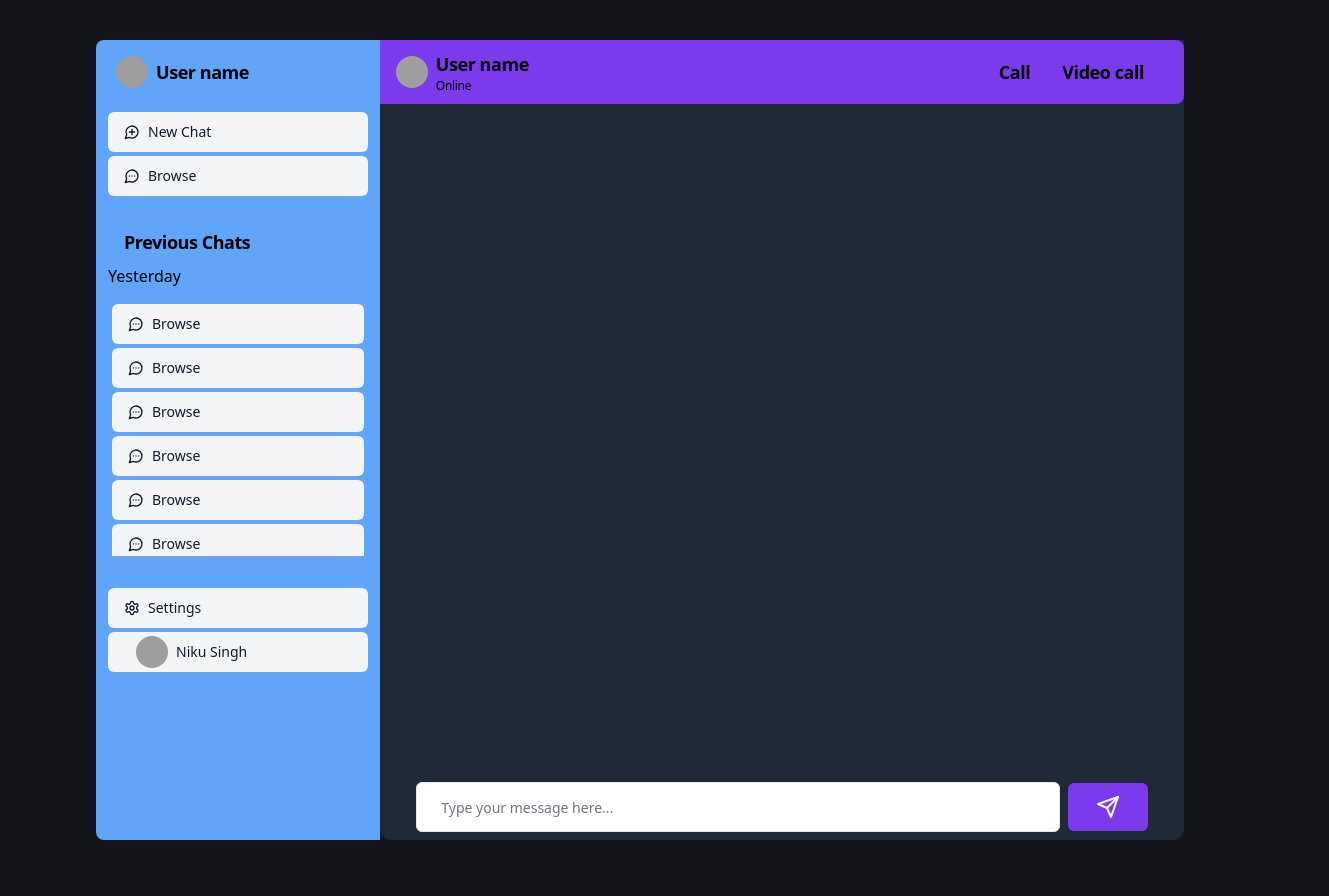
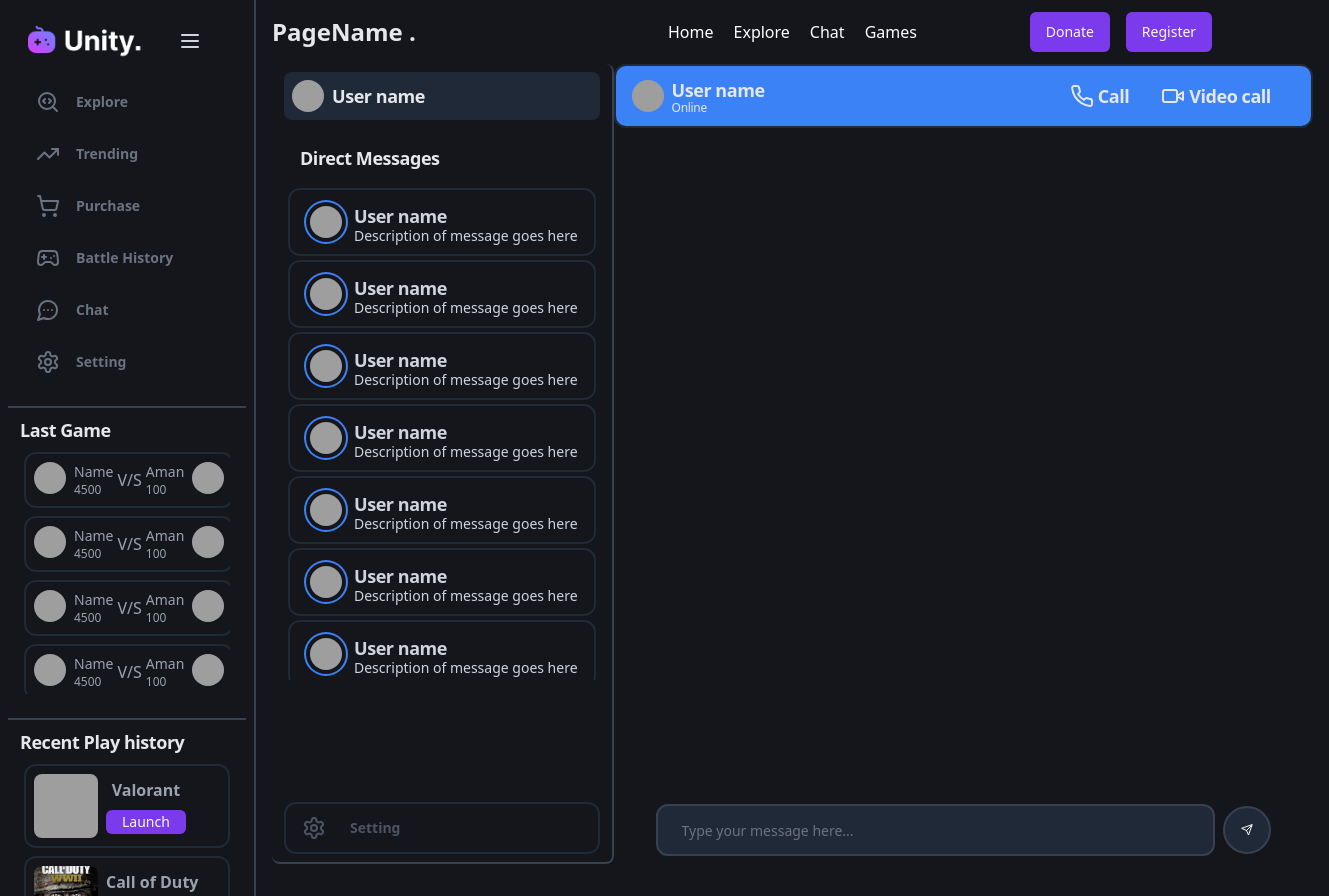
Before and after one commit to NIKU-SINGH/RIGVerse, a Next.js app: page /chat in a window 1280 px wide. Shown: the top 896 px of the page, 1329 px wide, since content can reach past the window. Built offline with nearby package versions, Linux system fonts and the light colour scheme; grey boxes are pictures that could not be loaded.

Commit message:
feat(ui): Improved chat component

```diff
--- a/src/components/Cards/MatchCard/index.tsx
+++ b/src/components/Cards/MatchCard/index.tsx
@@ -8,7 +8,7 @@ interface MatchCardProps {
 const Index: React.FC<MatchCardProps> = ({ name, points, imageUrl }) => {
     return (
         <div>
-            <div className="my-2 w-full flex items-center justify-center p-2 px-2 rounded-lg bg-gray-800 hover:bg-primary text-gray-300 ">
+            <div className="my-2 w-full text-gray-400 flex items-center justify-center p-2 px-2 border-2 border-gray-800 hover:bg-blue-500 hover:text-gray-200 rounded-xl">
                 <div className='flex gap-2'>
                     <Avatar className='w-8 h-8'>
                         <AvatarImage src="https://github.com/shadcn.png" className='w-10' />
--- a/src/components/Cards/PlayCard/index.tsx
+++ b/src/components/Cards/PlayCard/index.tsx
@@ -7,7 +7,7 @@ interface SmallCardProps {
 }
 const Index: React.FC<SmallCardProps> = ({ name, imageUrl }) => {
     return (
-        <div className='my-2 rounded-lg p-2 bg-gray-800 flex justify-start items-center gap-2'>
+        <div className='my-2 rounded-xl p-2 flex justify-start items-center gap-2 border-2 border-gray-800 hover:bg-blue-500 hover:text-gray-200'>
             {/* Recent purchases */}
             <div className='h-16 w-16 relative'>
                 <Image
--- a/src/components/ChatBox/index.tsx
+++ b/src/components/ChatBox/index.tsx
@@ -1,7 +1,7 @@
 import { useState, ChangeEvent, MouseEvent } from "react";
 import { Button } from "@/components/ui/button";
 import { Input } from "@/components/ui/input";
-import { Send } from "lucide-react";
+import { Phone, Send, Video } from "lucide-react";
 import axios from "axios";
 import { Avatar, AvatarFallback, AvatarImage } from "@/components/ui/avatar";
 import { ScrollArea } from "@/components/ui/scroll-area";
@@ -58,18 +58,18 @@ function ChatBox() {
     // useEffect(() => {
     // },[currentResponse])
     return (
-        <div className="w-full flex flex-col">
+        <div className="w-full">
             {/* Chat */}
             <div className="w-full">
-                <div className="bg-gray-800 rounded-b-xl h-screen flex flex-col">
-                    <div className="w-full bg-primary rounded-r-lg h-10 md:h-16 p-4 flex items-center mb-4 justify-between">
+                <div className="rounded-b-xl h-screen flex flex-col">
+                    <div className="w-full border-2 border-gray-800 bg-blue-500 text-gray-200 rounded-xl h-10 md:h-16 p-4 flex items-center mb-4 justify-between">
                         {/* Profile photo and status */}
                         <div className="flex items-center gap-x-2">
                             <Avatar className="h-8 w-8" >
                                 <AvatarImage src="https://github.com/shadcn.png" />
                                 <AvatarFallback>CN</AvatarFallback>
                             </Avatar>
-                            <div>
+                            <div className="-space-y-1">
                                 <div className="text-lg font-semibold tracking-tight">User name</div>
                                 <div className="text-xs font-light tracking-tight">Online</div>
                             </div>
@@ -77,57 +77,49 @@ function ChatBox() {
 
                         {/* Call and viceo caht */}
                         <div className="px-2 text-lg font-semibold tracking-tight flex items-center">
-                            <div className="mx-4">Call</div>
-                            <div className="m-4">Video call</div>
+                            <div className="mx-4 flex items-center gap-1"><Phone /> Call</div>
+                            <div className="m-4 flex items-center gap-1"><Video /> Video call</div>
                         </div>
 
                     </div>
                     <ScrollArea className="h-[83vh] px-8">
                         {responses?.map((data, id) => (
                             <div key={id} className="mt-4">
-                                {/* Question Box */}
-                                <div className="mt-2 flex space-x-2">
+                                {/* Original users message */}
+                                <div className="mt-2 flex space-x-2 flex-row-reverse">
                                     {/* User Avatar */}
-                                    <Avatar>
+                                    <Avatar className="ml-4">
                                         <AvatarImage src="https://github.com/shadcn.png" />
                                         <AvatarFallback>CN</AvatarFallback>
                                     </Avatar>
-                                    {/* Question Box */}
-                                    <div className="  bg-gray-700 rounded-md p-4 w-full text-left">
+                                    <div className="flex items-center bg-blue-500 rounded-lg p-2 px-4 max-w-md mx-auto text-white whitespace-normal break-words">
                                         {data.question}
                                     </div>
                                 </div>
-                                {/* //Answer Box */}
-                                <div className="mt-4 flex space-x-2  flex-row-reverse">
-                                    {/* Avatar */}
-                                    <Avatar>
+
+                                {/* Reply from the friend */}
+                                <div className="mt-2 flex space-x-2 ">
+                                    {/* User Avatar */}
+                                    <Avatar className="mx-2">
                                         <AvatarImage src="https://github.com/shadcn.png" />
                                         <AvatarFallback>CN</AvatarFallback>
                                     </Avatar>
-                                    {/* Messages */}
-                                    <div className="rounded-md p-4 w-full text-left">
-                                        {!data.answer ? (
-                                            <div>
-                                                <Skeleton className=" h-[20px] rounded-full m-1" />
-                                                <Skeleton className=" h-[20px] rounded-full m-1" />
-                                                <Skeleton className=" h-[20px] rounded-full m-1" />
-                                            </div>
-                                        ) : (
-                                            data.answer
-                                        )}
+                                    {/* Replied meessage */}
+                                    <div className="flex items-center rounded-lg p-2 px-4 bg-gray-800 border-2 border-gray-700  max-w-md mx-auto text-white">
+                                        {data.question}
                                     </div>
                                 </div>
+
                             </div>
                         ))}
                     </ScrollArea>
                     {/* Input */}
-                    <div className=" flex items-center justify-center py-2">
+                    <div className=" flex items-center justify-center py-2 ">
                         <div className="w-full">
                             {/* <Input /> */}
-
-                            <div className="flex justify-center items-center space-x-2">
+                            <div className="flex justify-center items-center space-x-2 ">
                                 <Input
-                                    className="w-4/5 p-6"
+                                    className="w-4/5 p-6 border-2 border-gray-700 bg-gray-800 rounded-xl"
                                     type="text"
                                     value={question}
                                     onChange={(e: ChangeEvent<HTMLInputElement>) =>
@@ -136,12 +128,9 @@ function ChatBox() {
                                     placeholder="Type your message here..."
                                 />
                                 <Button
-                                    className="w-20 p-6 bg-primary"
+                                    className="w-12 h-12 hover:bg-blue-500 rounded-full bg-gray-800 border-2 border-gray-700"
                                     type="submit"
                                     onClick={handleSubmit}
-                                    onKeyPress={(e) => {
-                                        if (e.key === "Enter") console.log("Bhaina enter");
-                                    }}
                                 >
                                     <Send />
                                 </Button>
--- a/src/components/SideNavbar/index.tsx
+++ b/src/components/SideNavbar/index.tsx
@@ -15,7 +15,7 @@ import Link from 'next/link';
 import Image from 'next/image';
 import { useState } from "react";
 import MatchCard from "../Cards/MatchCard";
-import SmallCard from "../Cards/PlayCard";
+import PlayCard from "../Cards/PlayCard";
 export function SideNavbar() {
     const [toggle, setToggle] = useState(true)
     // THis is is a coomment
@@ -95,14 +95,14 @@ export function SideNavbar() {
                                         Recent Play history
                                     </h2>
                                     <ScrollArea className="h-[250px] px-1">
-                                        <SmallCard name="Valorant" imageUrl="/games/valorant1.jpg" />
-                                        <SmallCard name="Call of Duty" imageUrl="/games/codPoster.jpg" />
-                                        <SmallCard name="Call of Duty" imageUrl="/games/codmw.jpg" />
-                                        <SmallCard name="FIFA 19" imageUrl="/games/fifa19.jpg" />
-                                        <SmallCard name="Assasins Creed" imageUrl="/games/creed4.jpg" />
-                                        <SmallCard name="FIFA 23" imageUrl="/games/fifa23.jpeg" />
-                                        <SmallCard name="FIFA 19" imageUrl="/games/fifa19.jpg" />
-                                        <SmallCard name="FIFA 19" imageUrl="/games/fifa19.jpg" />
+                                        <PlayCard name="Valorant" imageUrl="/games/valorant1.jpg" />
+                                        <PlayCard name="Call of Duty" imageUrl="/games/codPoster.jpg" />
+                                        <PlayCard name="Call of Duty" imageUrl="/games/codmw.jpg" />
+                                        <PlayCard name="FIFA 19" imageUrl="/games/fifa19.jpg" />
+                                        <PlayCard name="Assasins Creed" imageUrl="/games/creed4.jpg" />
+                                        <PlayCard name="FIFA 23" imageUrl="/games/fifa23.jpeg" />
+                                        <PlayCard name="FIFA 19" imageUrl="/games/fifa19.jpg" />
+                                        <PlayCard name="FIFA 19" imageUrl="/games/fifa19.jpg" />
                                     </ScrollArea>
                                 </div>
                                 <div className="py-2 px-3">
--- a/src/components/Sidebar/index.tsx
+++ b/src/components/Sidebar/index.tsx
@@ -10,19 +10,14 @@ import {
 } from "@/components/ui/card";
 import { Settings, FileUp, MessageCircleMore, MessageCirclePlus } from "lucide-react";
 import { Avatar, AvatarFallback, AvatarImage } from "@/components/ui/avatar";
-// import llmLogo from "/llmLogo.png";
-// import { Playlist } from "../data/playlists"
 
-// interface SidebarProps extends React.HTMLAttributes<HTMLDivElement> {
-//   playlists: Playlist[]
-// }
 
 export function Sidebar() {
     return (
-        <div className="bg-blue-400 w-96 rounded-l-lg h-screen">
+        <div className="relative border-r-2 border-b-2  border-gray-700 w-96 rounded-lg h-screen ">
             <div className="space-y-4">
                 <div className="px-3 py-2">
-                    <div className="flex items-center mb-4 p-2 ">
+                    <div className="flex items-center p-2 bg-gray-800 rounded-lg text-gray-200">
                         <Avatar className="h-8 w-8" >
                             <AvatarImage src="https://github.com/shadcn.png" />
                             <AvatarFallback>CN</AvatarFallback>
@@ -31,84 +26,40 @@ export function Sidebar() {
                             User name
                         </div>
                     </div>
-
-                    <div className="space-y-1">
-                        <Button variant="secondary" className="w-full justify-start">
-                            <MessageCirclePlus className="mr-2 h-4 w-4" />
-                            New Chat
-                        </Button>
-                        <Button variant="secondary" className="w-full justify-start">
-                            <MessageCircleMore className="mr-2 h-4 w-4" />
-                            Browse
-                        </Button>
-                    </div>
                 </div>
 
-                <div className="py-2">
-                    <h2 className="relative px-7 text-lg font-semibold tracking-tight">
-                        Previous Chats
+                <div className=" text-gray-200 ">
+                    <h2 className=" px-7 text-lg font-semibold tracking-tight divide-y mb-2">
+                        Direct Messages
                     </h2>
-                    <ScrollArea className="h-[300px] px-1">
-                        <div className="space-y-1 p-2">
-                            Yesterday
-                        </div>
+                    <ScrollArea className="h-[500px] px-1 scrollbar-hide">
                         <div className="space-y-1 py-2 px-3">
-                            <Button variant="secondary" className="w-full justify-start">
-                                <MessageCircleMore className="mr-2 h-4 w-4" />
-                                Browse
-                            </Button>
-                            <Button variant="secondary" className="w-full justify-start">
-                                <MessageCircleMore className="mr-2 h-4 w-4" />
-                                Browse
-                            </Button>
-                            <Button variant="secondary" className="w-full justify-start">
-                                <MessageCircleMore className="mr-2 h-4 w-4" />
-                                Browse
-                            </Button>
-                            <Button variant="secondary" className="w-full justify-start">
-                                <MessageCircleMore className="mr-2 h-4 w-4" />
-                                Browse
-                            </Button>
-                            <Button variant="secondary" className="w-full justify-start">
-                                <MessageCircleMore className="mr-2 h-4 w-4" />
-                                Browse
-                            </Button>
-                            <Button variant="secondary" className="w-full justify-start">
-                                <MessageCircleMore className="mr-2 h-4 w-4" />
-                                Browse
-                            </Button>
-                            <Button variant="secondary" className="w-full justify-start">
-                                <MessageCircleMore className="mr-2 h-4 w-4" />
-                                Browse
-                            </Button>
-                            <Button variant="secondary" className="w-full justify-start">
-                                <MessageCircleMore className="mr-2 h-4 w-4" />
-                                Browse
-                            </Button>
+                            {Array.from({ length: 10 }, (_, index) => (
+                                <Button key={index} variant="ghost" className="border-2 border-gray-800 hover:bg-blue-500 rounded-xl py-8 w-full justify-start flex items-center gap-2">
+                                    <Avatar className="h-10 w-10 relative ring-2 ring-blue-500 rounded-full">
+                                        <AvatarImage src="https://github.com/shadcn.png" className="rounded-full p-1" />
+                                        <AvatarFallback>CN</AvatarFallback>
+                                        <span className="absolute top-0 right-0 block h-3 w-3 transform translate-x-1/2 -translate-y-1/2 bg-green-500 rounded-full ring-2 ring-white"></span>
+                                    </Avatar>
+
+                                    <div className="flex flex-col text-gray-300 leading-3">
+                                        <div className="text-lg font-semibold tracking-tight flex items-center">
+                                            User name
+                                        </div>
+                                        <p>Description of message goes here</p>
+                                    </div>
+                                </Button>
+                            ))}
                         </div>
                     </ScrollArea>
                 </div>
 
-                <div className="relative bottom-0 flex gap-1 flex-col py-2 px-3">
-
-                    <Button variant="secondary" className="w-full justify-start">
-                        <Settings className="mr-2 h-4 w-4" />
-                        Settings
-                    </Button>
-
-
-                    <Button variant="secondary" className="w-full justify-start">
-                        <div className="py-1 px-3 flex gap-2">
-                            {/* Profile Section */}
-                            {/* User Avatar */}
-                            <Avatar className="w-8 h-8">
-                                <AvatarImage src="https://github.com/shadcn.png" />
-                                <AvatarFallback>CN</AvatarFallback>
-                            </Avatar>
-                            <div className="flex items-center">
-                                Niku Singh
-                            </div>
-                        </div>
+                <div className="absolute bottom-0 flex gap-1 flex-col py-2 px-3 w-full mt-2">
+                    <Button variant="ghost" className="border-2 hover:text-white text-gray-600 border-gray-800 hover:bg-blue-500 rounded-xl py-6 w-full justify-start flex items-center gap-2">
+                        <Settings className="mr-4 h-6 w-6" />
+                        <p className="font-bold">
+                            Setting
+                        </p>
                     </Button>
                 </div>
             </div>
--- a/src/pages/chat.tsx
+++ b/src/pages/chat.tsx
@@ -1,16 +1,28 @@
 import React from 'react';
 import { Sidebar } from '@/components/Sidebar';
 import ChatBox from '@/components/ChatBox';
-
+import { SideNavbar } from '@/components/SideNavbar'
+import NavbarDemo from "@/components/Navbar/globalNavbar";
 function Chat() {
     return (
-        <div
-            className={`flex   md:px-24 py-10  `}
-        >
-            <Sidebar />
-            <ChatBox />
+        <div className='flex'>
+            <SideNavbar />
+            <div className='flex flex-col w-full'>
+                <NavbarDemo />
+                <div className={`flex px-4 w-full`}>
+                    <Sidebar />
+                    <div className='hidden md:inline-block w-full'>
+
+                        <ChatBox />
+                    </div>
+
+                </div>
+            </div>
 
         </div>
+
+
+
     );
 }
 
--- a/src/styles/globals.css
+++ b/src/styles/globals.css
@@ -4,10 +4,27 @@
 
 body {
   background-color: rgba(20, 22, 28, 1);
+
 }
 
 
 @layer base {
+  /* This will hide the scrollbar across all browsers */
+.scrollbar-hide {
+  -ms-overflow-style: none;  /* Internet Explorer and Edge */
+  scrollbar-width: none;  /* Firefox */
+
+  /* Hide scrollbar for Chrome, Safari and Opera */
+  &::-webkit-scrollbar {
+    display: none;
+  }
+}
+
+/* For the element to still be scrollable when the scrollbar is hidden */
+.scrollbar-hide {
+  overflow-y: scroll;
+}
+
   :root {
     --background: 0 0% 100%;
     --foreground: 224 71.4% 4.1%;
```
Also changed, not shown: src/pages/games.tsx (+21 -6 lines).
